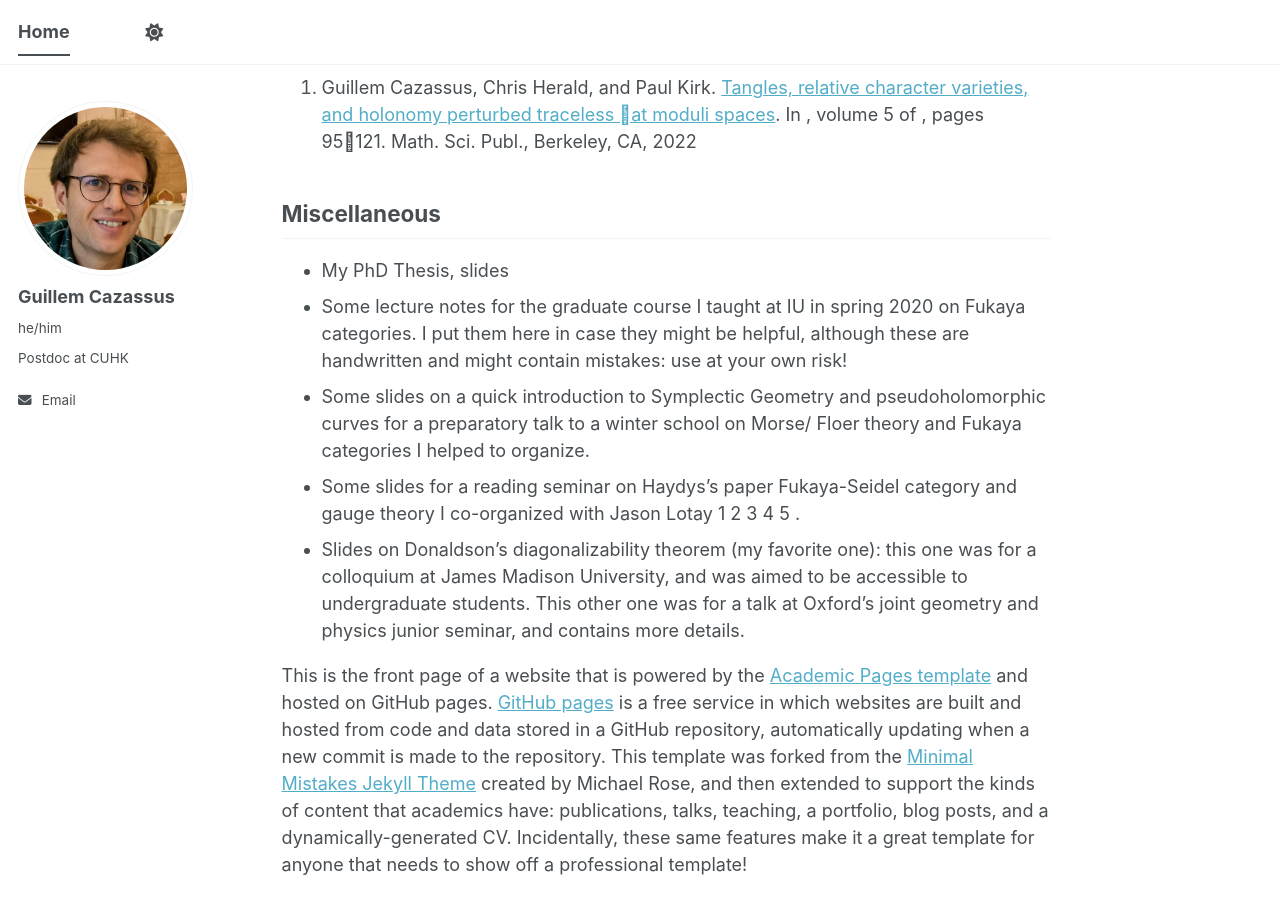
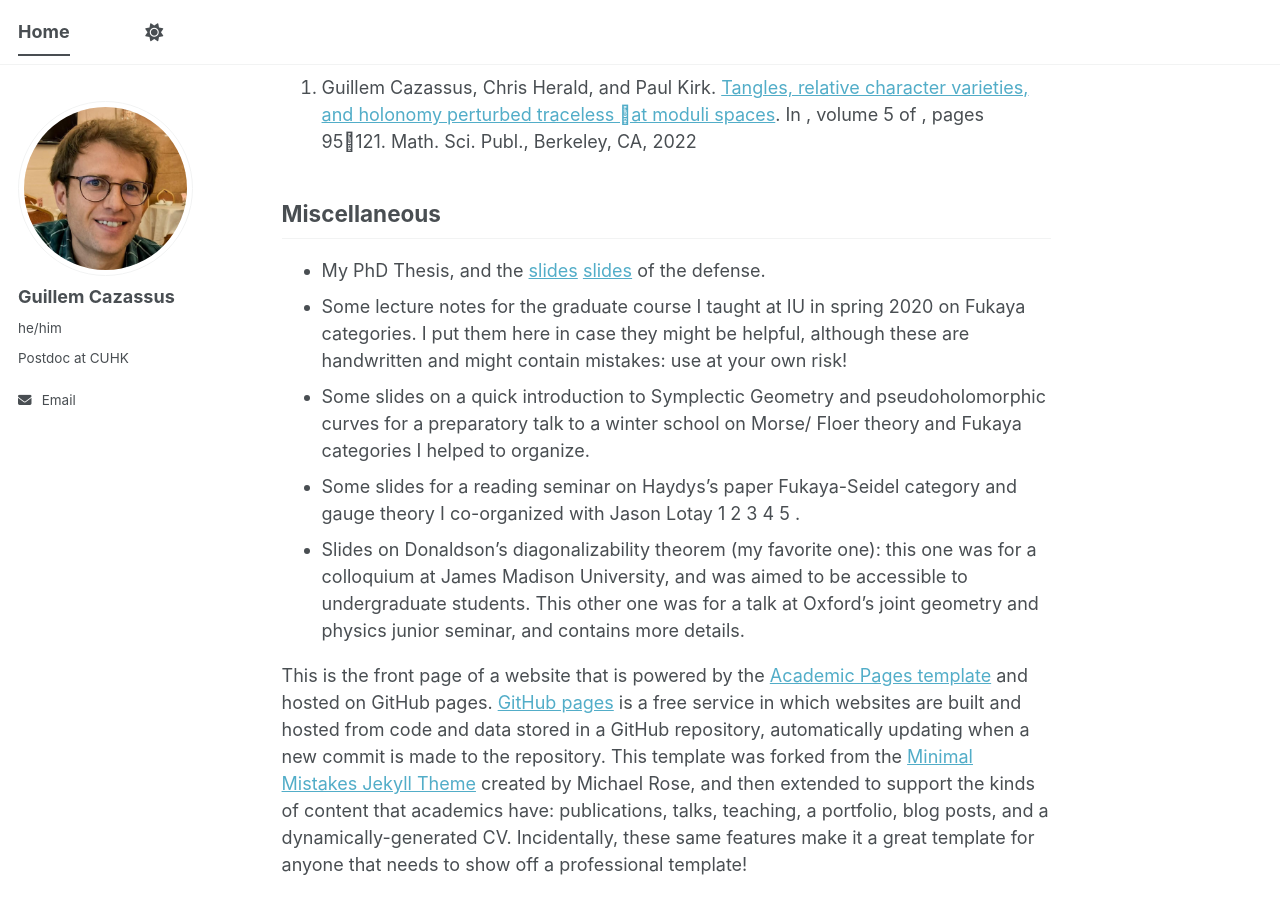
Before and after one commit to guillemcazassus/guillemcazassus, a Jekyll site: the page built from _pages/about.md, in a window 1280 px wide and 900 px high, scrolled down 900 px. Built offline with Jekyll 4.4.1, drawn with Linux system fonts in a browser that asks for light colours; a script bundle is joined from its source files by our own code; library files that are not in the unit come from our copies.

Commit message:
Update about.md

```diff
--- a/_pages/about.md
+++ b/_pages/about.md
@@ -39,7 +39,7 @@ Publ., Berkeley, CA, 2022
 
 Miscellaneous
 --
-- My PhD Thesis, slides
+- My PhD Thesis, and the [slides](/files/slides_soutenance.pdf)  [slides](files/slides_soutenance.pdf) of the defense.
 - Some lecture notes for the graduate course I taught at IU in spring 2020 on Fukaya categories. I put them here in case they might be helpful, although these are handwritten and might contain mistakes: use at your own risk!
 - Some slides on a quick introduction to Symplectic Geometry and pseudoholomorphic curves for a preparatory talk to a winter school on Morse/ Floer theory and Fukaya categories I helped to organize.
 - Some slides for a reading seminar on Haydys's paper Fukaya-Seidel category and gauge theory I co-organized with Jason Lotay 1 2 3 4 5 .
```
